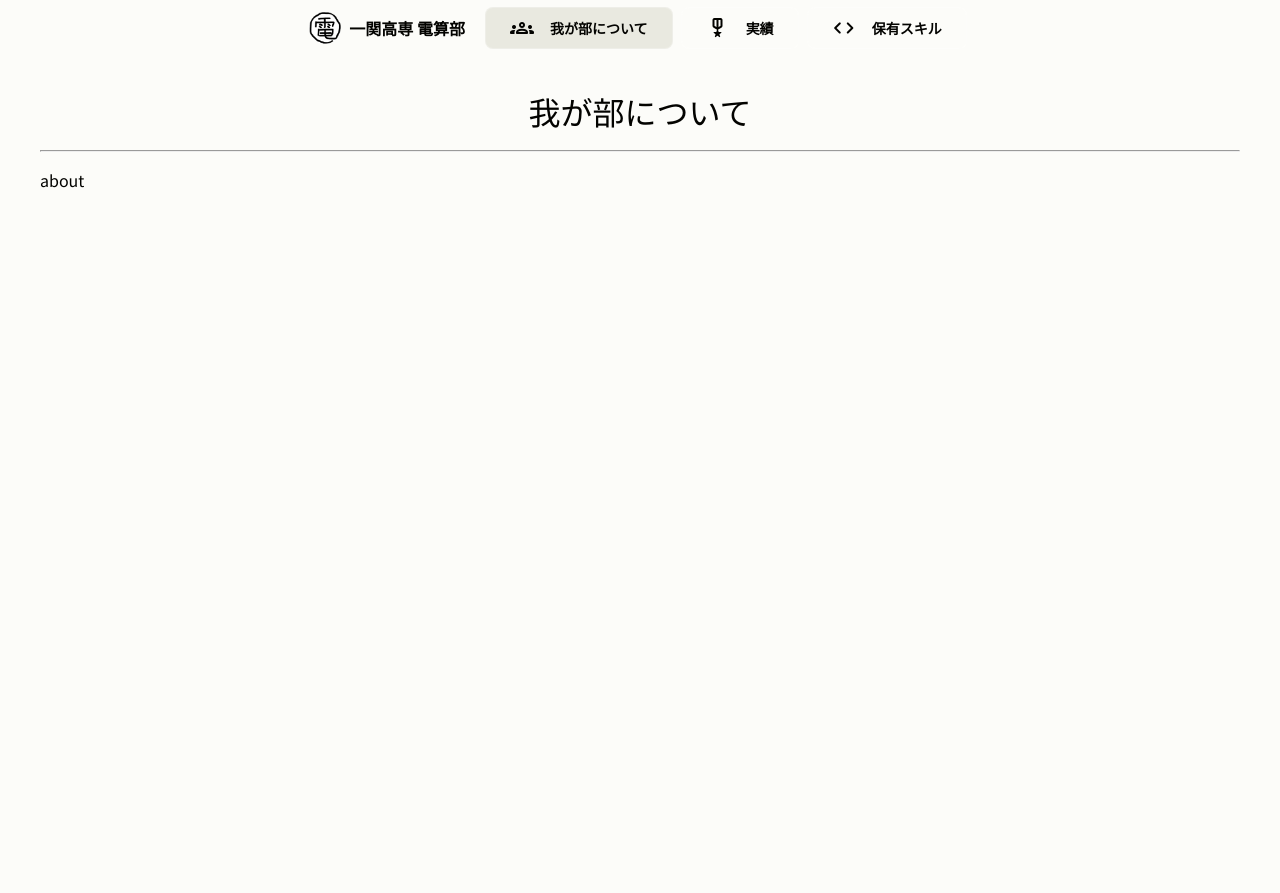
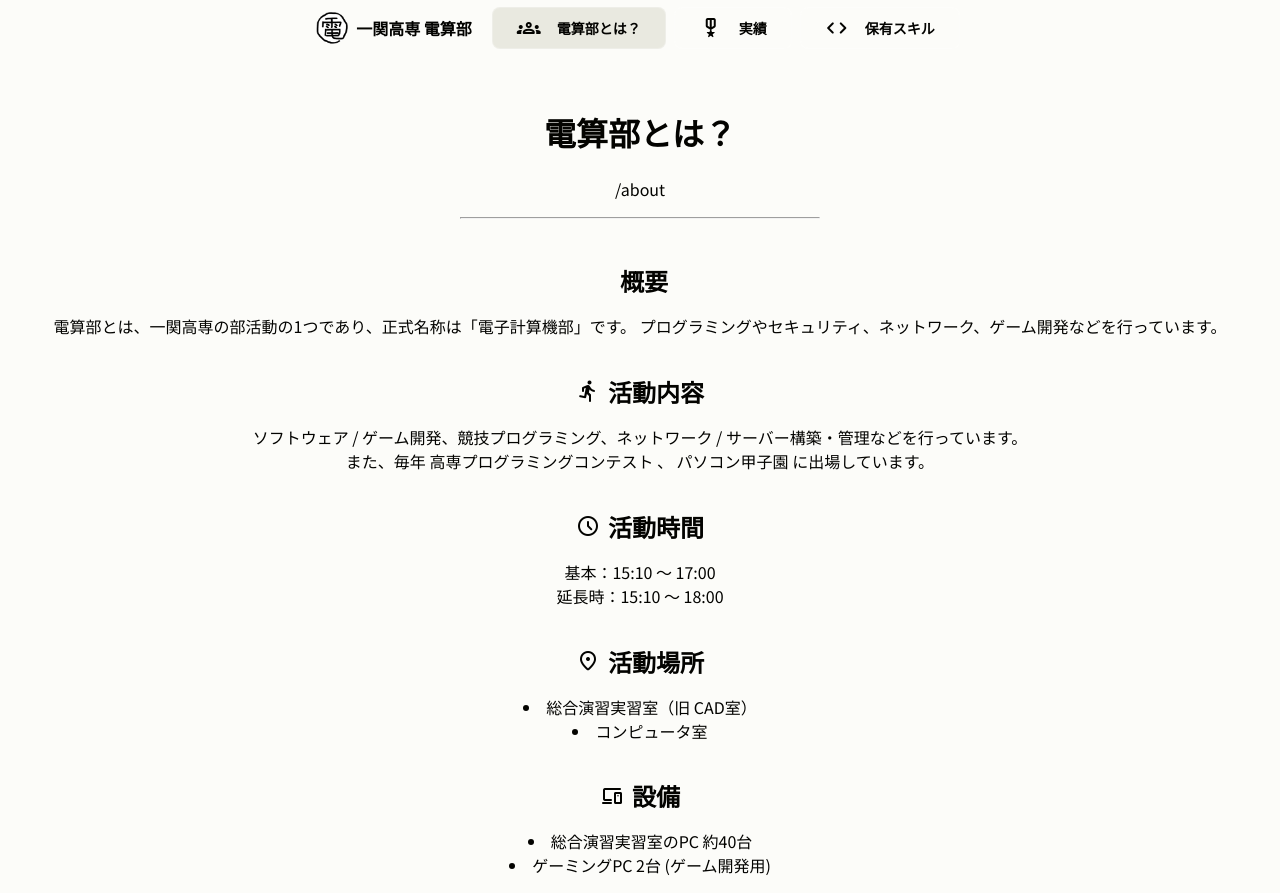
Before and after one commit to inct-densan-org/new-official-web, a Next.js app: page /about in a window 1280 px wide. Before the commit the page ends 800 px from the top, so only its background shows below. Built offline with nearby package versions, Linux system fonts and the light colour scheme.

Commit message:
[Add] about page

```diff
--- a/layouts/Layout.tsx
+++ b/layouts/Layout.tsx
@@ -4,6 +4,7 @@ import Head from 'next/head'
 import colors from '~/styles/colors'
 import mixins from '~/styles/mixins'
 import Header from '~/components/layouts/Header'
+import { useRouter } from 'next/router'
 
 type LayoutProps = Required<{
   readonly children: ReactNode
@@ -12,6 +13,7 @@ type LayoutProps = Required<{
 
 const Layout = ({ children, metaTitle }: LayoutProps) => {
   // const
+  const router = useRouter()
 
   // method
 
@@ -27,7 +29,12 @@ const Layout = ({ children, metaTitle }: LayoutProps) => {
 
       <Main>
         <div className='meta-title'>
-          { metaTitle }
+          <h1>
+            { metaTitle }
+          </h1>
+          <p>
+            { router.pathname }
+          </p>
           <hr />
         </div>
         {children}
@@ -49,10 +56,6 @@ const LayoutMain = styled.div`
 const Main = styled.main`
   grid-column: 2;
   grid-row: 2;
-  ${mixins.checkIsSp} {
-    grid-column: 1/4;
-    grid-row: 2/4;
-  }
   justify-self: start;
   align-self: flex-start;
 
@@ -63,7 +66,11 @@ const Main = styled.main`
   color: ${colors.black.default};
 
   .meta-title {
-    font-size: 2rem;
+    min-width: 30%;
+    width: fit-content;
+    margin: auto;
+    padding-bottom: 1rem;
+
     text-align: center;
   }
 `
--- a/pages/_app.tsx
+++ b/pages/_app.tsx
@@ -22,6 +22,10 @@ const MyApp = ({ Component, pageProps }: AppPropsWithLayout ) => {
       box-sizing: border-box;
     }
 
+    hr {
+      border-color: ${colors.white.darken[1]};
+    }
+
     /* @media (prefers-color-scheme: dark) {
       html {
         color-scheme: dark;
--- a/pages/about.tsx
+++ b/pages/about.tsx
@@ -1,19 +1,96 @@
 import type { NextPageWithLayout } from 'next'
+import { ReactNode } from 'react'
 import styled from 'styled-components'
+import Icon from '~/components/utils/Icon'
 import Layout from '~/layouts/Layout'
+import { IconNameType } from '~/types/icon/iconName'
+
+interface ActivityDetailInterface {
+  icon?: IconNameType
+  title: string
+  detail: ReactNode
+}
 
 const About: NextPageWithLayout  = () => {
   const AboutMain = styled.div`
+    display: flex;
+    flex-flow: column;
+    align-items: center;
 
+    text-align: center;
+
+    h2 {
+      display: inline-flex;
+      align-items: center;
+
+      margin-bottom: 0%;
+    }
   `
+
+  const activityDetails: Array<ActivityDetailInterface> = [
+    {
+      title: '概要',
+      detail: '電算部とは、一関高専の部活動の1つであり、正式名称は「電子計算機部」です。 プログラミングやセキュリティ、ネットワーク、ゲーム開発などを行っています。'
+    },
+    {
+      icon: 'directions_run',
+      title: '活動内容',
+      detail: <>
+        ソフトウェア / ゲーム開発、競技プログラミング、ネットワーク / サーバー構築・管理などを行っています。<br />
+        また、毎年 高専プログラミングコンテスト  、 パソコン甲子園  に出場しています。
+      </>
+    },
+    {
+      icon: 'schedule',
+      title: '活動時間',
+      detail: <>
+        基本：15:10 ～ 17:00<br />
+        延長時：15:10 ～ 18:00
+      </>
+    },
+    {
+      icon: 'location_on',
+      title: '活動場所',
+      detail: <>
+        <li>総合演習実習室（旧 CAD室）</li>
+        <li>コンピュータ室</li>
+      </>
+    },
+    {
+      icon: 'devices',
+      title: '設備',
+      detail: <>
+        <li>総合演習実習室のPC 約40台</li>
+        <li>ゲーミングPC 2台 (ゲーム開発用)</li>
+      </>
+    }
+  ]
 
   return <>
     <AboutMain>
-      about
+      {
+        activityDetails.map(detail => {
+          return <>
+            <h2>
+              <Icon
+                icon={ detail.icon! }
+                style={{
+                  marginRight: '0.5rem'
+                }}
+              />
+              { detail.title }
+            </h2>
+            <p>
+              { detail.detail }
+            </p>
+          </>
+        })
+      }
+
     </AboutMain>
   </>
 }
 
-About.getLayout = (page) => <Layout metaTitle='我が部について'>{ page }</Layout>
+About.getLayout = (page) => <Layout metaTitle='電算部とは？'>{ page }</Layout>
 
 export default About
--- a/pages/index.tsx
+++ b/pages/index.tsx
@@ -18,7 +18,6 @@ const IndexMain = styled.div`
 
   hr {
     width: 50%;
-    border-color: ${colors.white.darken[1]};
   }
 
   .title {
--- a/utils/routerLinks.ts
+++ b/utils/routerLinks.ts
@@ -11,7 +11,7 @@ export const routerPathLists: Array<RouterPathInterface> = [
   {
     icon: 'groups',
     link: '/about',
-    node: '我が部について'
+    node: '電算部とは？'
   },
   {
     icon: 'military_tech',
```
